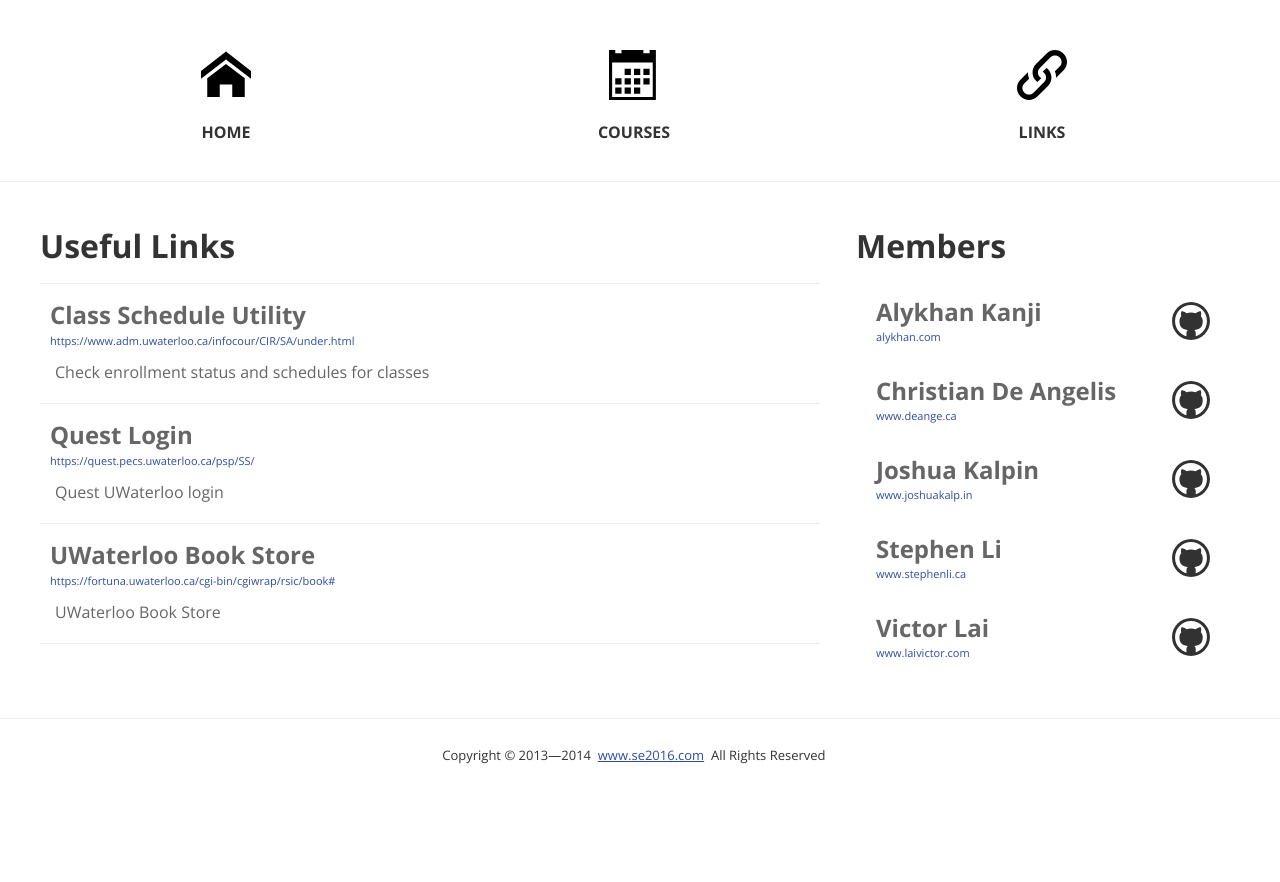
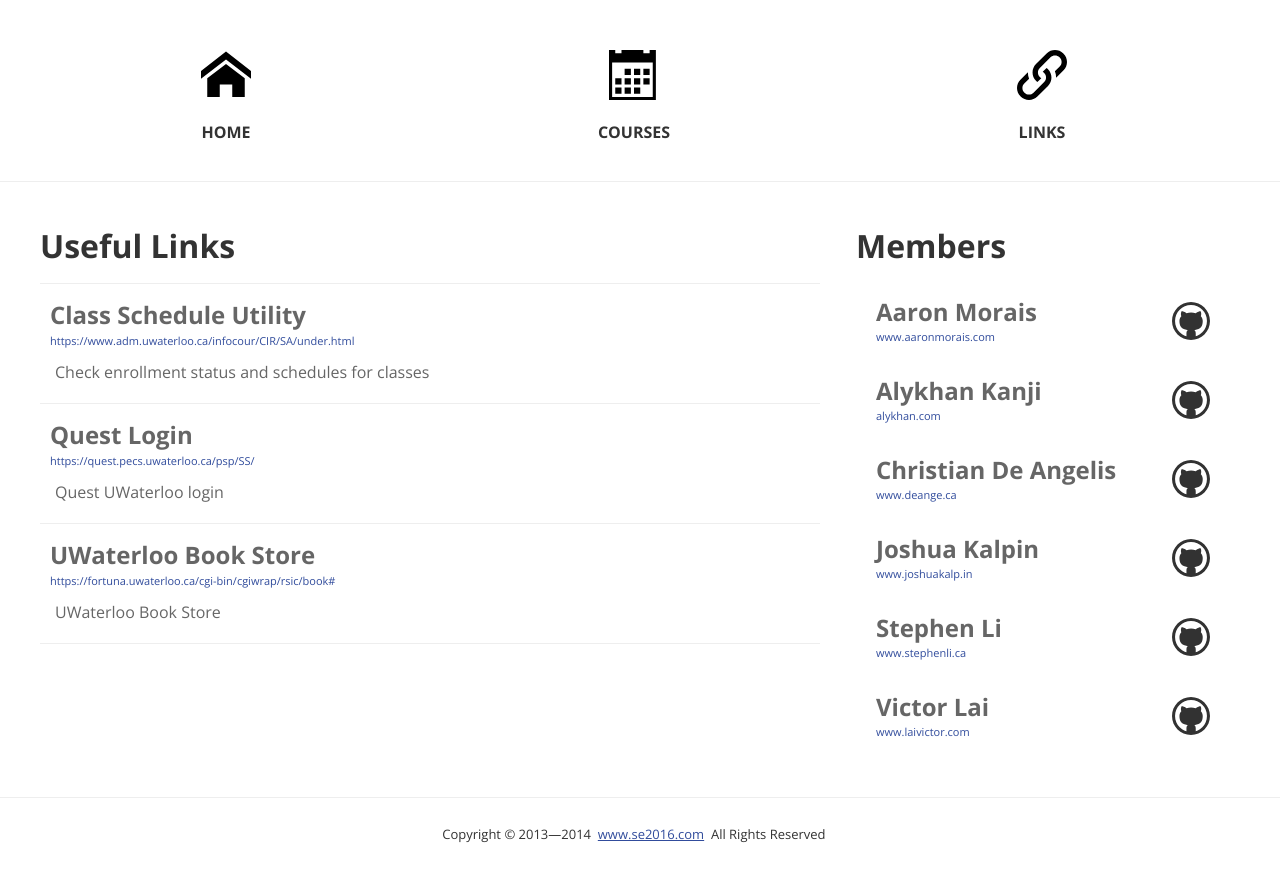
Before and after one commit to cbhl/inseption.github.com, a Jekyll site: the page built from links.html, in a window 1280 px wide. Shown: the top 882 px of the page. Built offline with Jekyll 4.4.1, drawn with Linux system fonts in a browser that asks for light colours.

Commit message:
Add Aaron Morais to classmates

```diff
--- a/_data/classmates.yaml
+++ b/_data/classmates.yaml
@@ -1,3 +1,7 @@
+-
+    name: "Aaron Morais"
+    github: "AaronMorais"
+    homepage: "www.aaronmorais.com"
 -
     name: "Alykhan Kanji"
     github: "alykhank"
```
